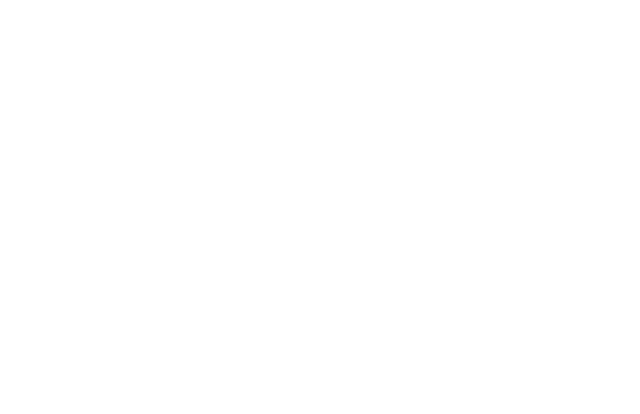
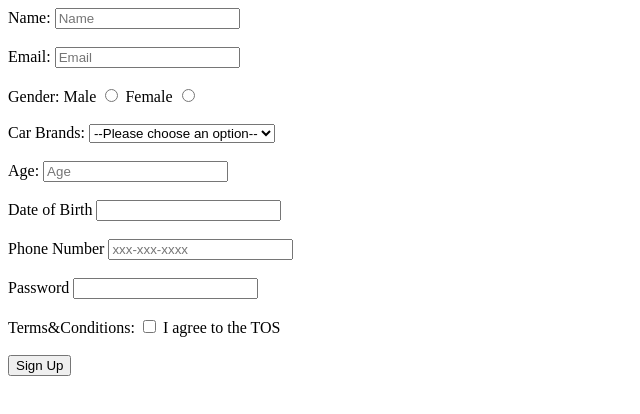
Before and after one commit to acciojob/signup-form-car-Maninani93, a website: page main.html in a window 1280 px wide. Shown: the whole page, without its empty margins (0-640 px from the left). Drawn offline with Linux system fonts and the light colour scheme.

Commit message:
created a submission

```diff
--- a/main.html
+++ b/main.html
@@ -8,6 +8,41 @@
 
 <body>
 	<!-- the entire body must be written by student -->
+	<form action="#" method="post">
+		<label for="name">Name:</label>
+		<input type="text" id="name" name="name"  placeholder="Name" required><br><br>
+		<label for="email">Email:</label>
+		<input type="email" id="email" name="email"  placeholder="Email" required><br><br>
+		<label>Gender:</label>
+		<label for="gender_m">Male</label>
+		<input type="radio"  id="gender_m" name="gender" value="Male" required>
+		<label for="gender_f">Female</label>
+		<input type="radio" id="gender_f" name="gender" value="Female" required><br><br>
+		<label for="cars">Car Brands:</label>
+		<select id="cars" name="cars" required>
+			<option value="">--Please choose an option--</option>
+			<option value="toyota">Toyota</option>
+			<option value="honda">Honda</option>
+			<option value="bmw">BMW</option>
+			<option value="ford">Ford</option>
+		</select><br><br>
+		<label for="age">Age:</label>
+		<input type="number" id="age" name="age" placeholder="Age" required><br><br>
+		<label for="dob">Date of Birth</label>
+		<input type=" date" id="dob" name="dob" required><br><br>
+		<label for="tel">Phone Number</label>
+		<input type="tel" id="tel" name="tel" placeholder="xxx-xxx-xxxx" pattern="[0-9]{3}-[0-9]{3}-[0-9]{4}"><br><br>
+		<label for="password">Password</label>
+		<input type="password" id="password" name="password" palceholder="Password" required><br><br>
+		<label for="tos">Terms&Conditions:</label>
+			<input type="checkbox" id="tos" name="tos" required>
+			I agree to the TOS
+		</label><br><br>
+		<button type="submit">Sign Up</button>
+
+
+
+	</form>
     <script type="text/javascript" src="./script.js">
 </script>
 
```
